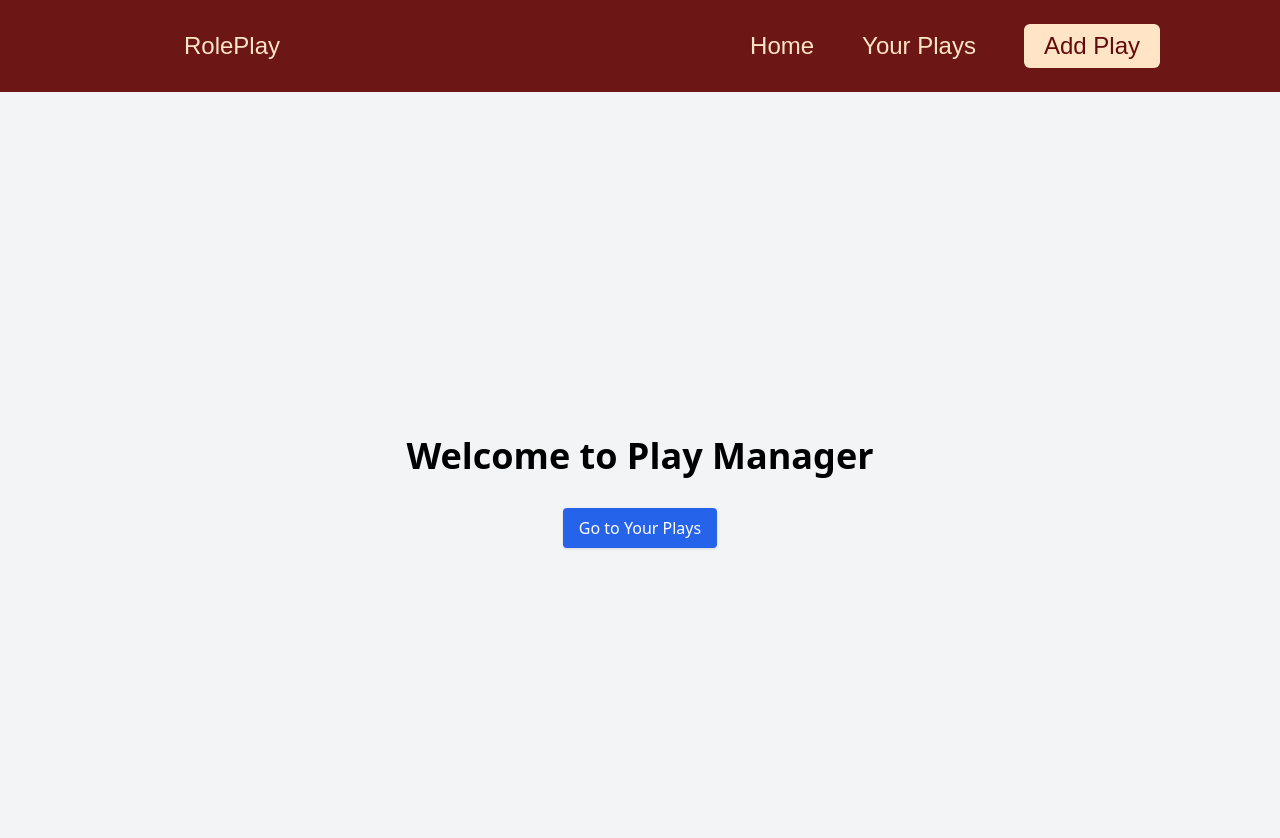
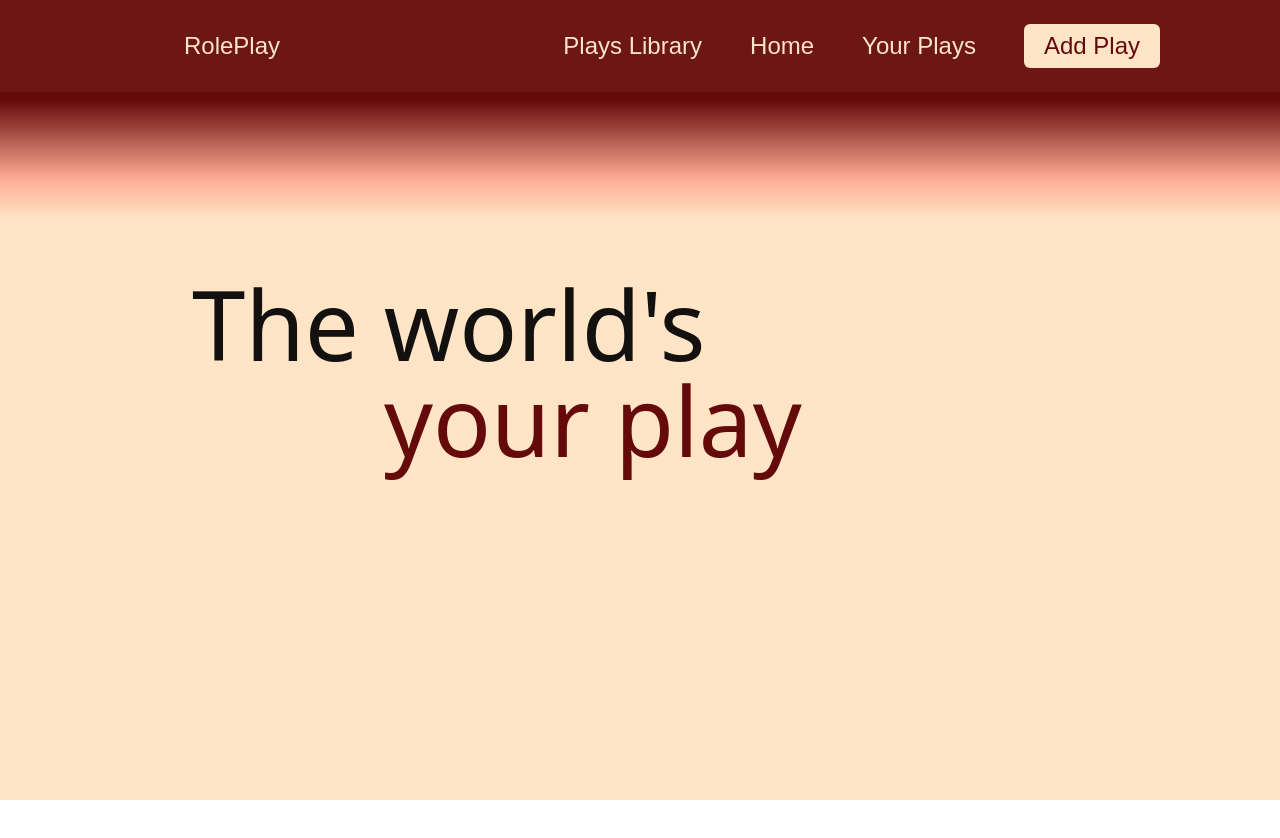
Before and after one commit to Rariig/Marketplace, a React (Create React App) app in the folder frontend/: page / in a window 1280 px wide. Shown: the top 838 px of the page. After the commit the page ends 800 px from the top, so only its background shows below. Built offline with nearby package versions, Linux system fonts and the light colour scheme.

Commit message:
Initial elements for displaying plays as cards in a grid.

```diff
--- a/frontend/package.json
+++ b/frontend/package.json
@@ -3,6 +3,7 @@
   "version": "0.1.0",
   "private": true,
   "dependencies": {
+    "@shadcn/ui": "^0.0.4",
     "@tailwindcss/typography": "^0.5.15",
     "axios": "^1.7.9",
     "cra-template": "1.2.0",
--- a/frontend/src/App.js
+++ b/frontend/src/App.js
@@ -1,24 +1,43 @@
 import React from 'react';
-import { BrowserRouter as Router, Routes, Route } from 'react-router-dom';
-import YourPlays from './Plays/YourPlays'; // Replace with your actual component for displaying the list
-import EditPlay from './Plays/EditPlay';
-import AddPlay from './Plays/AddPlay';
-import LandingPage from './Plays/LandingPage';
-import Header from './Plays/Header';
+import { BrowserRouter as Router, Routes, Route, useLocation } from 'react-router-dom';
+import YourPlays from './Admin/YourPlays';
+import EditPlay from './Admin/EditPlay';
+import AddPlay from './Admin/AddPlay';
+import LandingPage from './Player/LandingPage';
+import Header from './Player/Header';
+import PlaysPage from './Player/PlaysPage';
+
+
 
 import './index.css'; // or the path to your Tailwind CSS file
 
+const AppContent = () => {
+  const location = useLocation();
+  const isLandingPage = location.pathname === '/';
+
+  return (
+    <div className={isLandingPage ? "flex-grow overflow-hidden" : "flex-grow overflow-auto"}>
+      <Routes>
+        <Route path="/" element={<LandingPage />} />
+        <Route path="/plays" element={<PlaysPage />} />
+        <Route path="/your-plays" element={<YourPlays />} />
+        <Route path="/edit-play/:playId" element={<EditPlay />} />
+        <Route path="/add-play" element={<AddPlay />} />
+      </Routes>
+    </div>
+  );
+};
 
 const App = () => {
   return (
     <Router>
-      <Header />
-      <Routes>
-        <Route path="/" element={<LandingPage />} />
-        <Route path="/your-plays" element={<YourPlays />} /> {/* Main screen showing all plays */}
-        <Route path="/edit-play/:playId" element={<EditPlay />} /> {/* Edit screen */}
-        <Route path="/add-play" element={<AddPlay />} />
-      </Routes>
+      <div className="flex flex-col h-screen">
+        {/* Header that stays at the top */}
+        <Header />
+
+        {/* Main content below the header */}
+        <AppContent />
+      </div>
     </Router>
   );
 };
--- a/frontend/src/Plays/Header.js
+++ b/frontend/src/Player/Header.js
@@ -7,6 +7,9 @@ const Header = () => {
       <h1 className="text-2xl pl-40">RolePlay</h1>
       <nav>
         <ul className="flex items-center space-x-12 text-2xl pr-24">
+          <li>
+            <Link to="/plays" className="hover:underline">Plays Library</Link>
+          </li>
           <li>
             <Link to="/" className="hover:underline">Home</Link>
           </li>
--- /dev/null
+++ b/frontend/src/Player/LandingPage.js
@@ -0,0 +1,24 @@
+import React from 'react';
+
+const LandingPage = () => {
+  return (
+    <div
+      className="flex items-start justify-start h-screen"
+      style={{
+        background: 'linear-gradient(to bottom, #650A0A 1%, #FFAE96 11%, #FFE4C6 16%)', // Replaced with valid color codes
+      }}
+    >
+      <div className="pl-48 pt-40">
+        <h1 className="text-[6rem] text-black" style={{ opacity: 0.92 }}>
+          The world&apos;s
+        </h1>
+        <h1 className="text-[6rem] text-custom-dark-red pl-48 mt-[-3rem]">
+          your play
+        </h1>
+      </div>
+    </div>
+  );
+};
+
+
+export default LandingPage;
--- /dev/null
+++ b/frontend/src/Player/PlayGrid.js
@@ -0,0 +1,70 @@
+import React from 'react';
+import { Card, CardContent } from '@/components/ui/card';
+import { Tabs, TabsContent, TabsList, TabsTrigger } from '@/components/ui/tabs';
+
+const PlayGrid = ({ plays, currentUserId, isAdmin }) => {
+  // Group plays by topic
+  const groupedPlays = plays.reduce((acc, play) => {
+    // Only show plays that are either public (created by admin) or owned by current user
+    if (play.createdBy === process.env.NEXT_PUBLIC_ADMIN_ID || play.createdBy === currentUserId) {
+      acc[play.topic] = acc[play.topic] || [];
+      acc[play.topic].push(play);
+    }
+    return acc;
+  }, {});
+
+  const topics = Object.keys(groupedPlays);
+
+  return (
+    <div className="w-full max-w-7xl mx-auto p-4">
+      <Tabs defaultValue={topics[0]} className="w-full">
+        <TabsList className="mb-4">
+          {topics.map(topic => (
+            <TabsTrigger key={topic} value={topic} className="px-4 py-2">
+              {topic}
+            </TabsTrigger>
+          ))}
+        </TabsList>
+
+        {topics.map(topic => (
+          <TabsContent key={topic} value={topic}>
+            <div className="grid grid-cols-1 md:grid-cols-2 lg:grid-cols-3 gap-4">
+              {groupedPlays[topic].map(play => (
+                <Card
+                  key={play.id}
+                  className="group cursor-pointer hover:shadow-lg transition-shadow"
+                  onClick={() => window.location.href = `/plays/${play.id}`}
+                >
+                  <div
+                    className="relative h-48 w-full"
+                    style={{
+                      backgroundImage: play.imageUrl ? `url(${play.imageUrl})` : 'none',
+                      backgroundSize: 'cover',
+                      backgroundPosition: 'center',
+                      backgroundColor: play.imageUrl ? 'transparent' : '#f3f4f6'
+                    }}
+                  >
+                    <div className="absolute inset-0 bg-black bg-opacity-40 group-hover:bg-opacity-30 transition-opacity">
+                      <CardContent className="h-full flex flex-col justify-end p-4">
+                        <h3 className="text-xl font-bold text-white mb-2">
+                          {play.name}
+                        </h3>
+                        {play.createdBy === process.env.NEXT_PUBLIC_ADMIN_ID && (
+                          <span className="text-sm text-white bg-blue-500 px-2 py-1 rounded-full inline-block w-fit">
+                            Default Play
+                          </span>
+                        )}
+                      </CardContent>
+                    </div>
+                  </div>
+                </Card>
+              ))}
+            </div>
+          </TabsContent>
+        ))}
+      </Tabs>
+    </div>
+  );
+};
+
+export default PlayGrid;
--- /dev/null
+++ b/frontend/src/Player/PlaysPage.js
@@ -0,0 +1,40 @@
+// src/pages/PlaysPage.jsx (or wherever you keep your page components)
+import React, { useState, useEffect } from 'react';
+import PlayGrid from './PlayGrid';  // adjust the import path as needed
+
+const PlaysPage = () => {
+  const [plays, setPlays] = useState([]);
+  const [currentUserId, setCurrentUserId] = useState(null);
+
+  useEffect(() => {
+    // Fetch plays from your backend
+    const fetchPlays = async () => {
+      try {
+        const response = await fetch('/api/plays');  // adjust the endpoint as needed
+        const data = await response.json();
+        setPlays(data);
+      } catch (error) {
+        console.error('Error fetching plays:', error);
+      }
+    };
+
+    // Get current user ID (adjust based on your auth implementation)
+    const userId = localStorage.getItem('userId'); // or however you store user info
+    setCurrentUserId(userId);
+
+    fetchPlays();
+  }, []);
+
+  return (
+    <div className="container mx-auto py-6">
+      <h1 className="text-2xl font-bold mb-6">Plays Library</h1>
+      <PlayGrid
+        plays={plays}
+        currentUserId={currentUserId}
+        isAdmin={currentUserId === process.env.NEXT_PUBLIC_ADMIN_ID}
+      />
+    </div>
+  );
+};
+
+export default PlaysPage;
--- a/frontend/src/Plays/LandingPage.js
+++ /dev/null
@@ -1,15 +0,0 @@
-import React from 'react';
-import { Link } from 'react-router-dom';
-
-const LandingPage = () => {
-  return (
-    <div className="flex flex-col items-center justify-center h-screen bg-gray-100">
-      <h1 className="text-4xl font-bold mb-8">Welcome to Play Manager</h1>
-      <Link to="/your-plays" className="bg-blue-600 text-white px-4 py-2 rounded shadow hover:bg-blue-500">
-        Go to Your Plays
-      </Link>
-    </div>
-  );
-};
-
-export default LandingPage;
```
Also changed, not shown: frontend/src/Admin/AddPlay.js (renamed from frontend/src/Plays/AddPlay.js), frontend/src/Admin/DeleteFunc.js (renamed from frontend/src/Plays/DeleteFunc.js), frontend/src/Admin/EditPlay.js (renamed from frontend/src/Plays/EditPlay.js), frontend/src/Admin/YourPlays.js (renamed from frontend/src/Plays/YourPlays.js), 1 other file (tests, documents, lock files or other folders).
